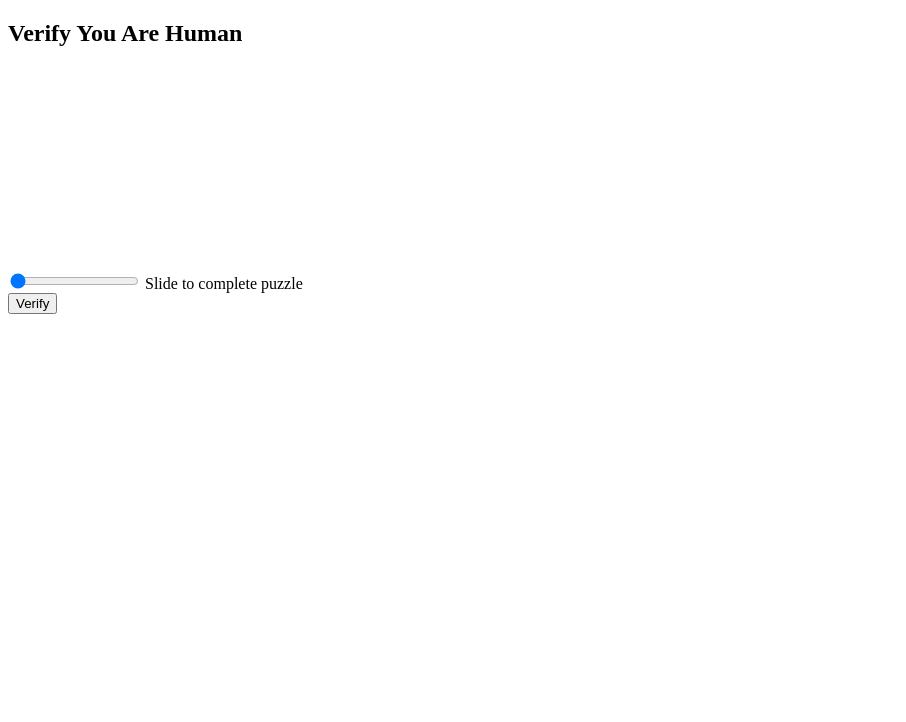
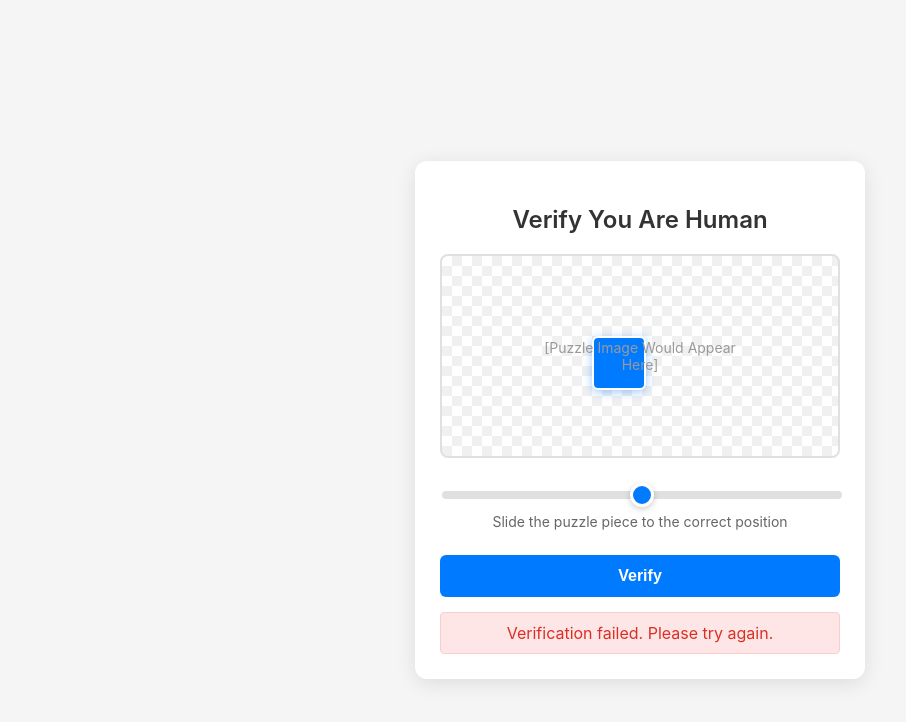
Before and after one commit to biology009/cloudflare-project, a website: page public/index.html in a window 1280 px wide. Both pictures are taken after a click on the button "Verify". Shown: the whole page, without its empty margins (0-906 px from the left). Drawn offline with Linux system fonts and the light colour scheme.

Commit message:
Update index.html

```diff
--- a/public/index.html
+++ b/public/index.html
@@ -3,134 +3,176 @@
 <head>
   <meta charset="UTF-8">
   <meta name="viewport" content="width=device-width, initial-scale=1.0">
-  <title>Slider CAPTCHA</title>
-  <link rel="stylesheet" href="style.css">
+  <title>Slider CAPTCHA Demo</title>
+  <style>
+    body {
+      font-family: -apple-system, BlinkMacSystemFont, 'Segoe UI', Roboto, sans-serif;
+      background: #f5f5f5;
+      margin: 0;
+      padding: 20px;
+      display: flex;
+      justify-content: center;
+      align-items: center;
+      min-height: 100vh;
+    }
+
+    .captcha-container {
+      background: white;
+      padding: 25px;
+      border-radius: 12px;
+      box-shadow: 0 4px 20px rgba(0, 0, 0, 0.1);
+      text-align: center;
+      max-width: 400px;
+      width: 100%;
+    }
+
+    h2 {
+      color: #333;
+      margin-bottom: 20px;
+      font-weight: 600;
+    }
+
+    .image-container {
+      position: relative;
+      margin-bottom: 20px;
+      border: 2px solid #e0e0e0;
+      border-radius: 8px;
+      overflow: hidden;
+      height: 200px;
+      background: linear-gradient(45deg, #f0f0f0 25%, transparent 25%,
+                                transparent 75%, #f0f0f0 75%),
+                 linear-gradient(45deg, #f0f0f0 25%, transparent 25%,
+                                transparent 75%, #f0f0f0 75%);
+      background-size: 20px 20px;
+      background-position: 0 0, 10px 10px;
+    }
+
+    .puzzle-image {
+      width: 100%;
+      height: 100%;
+      object-fit: cover;
+      opacity: 0.8;
+    }
+
+    .missing-piece {
+      position: absolute;
+      width: 50px;
+      height: 50px;
+      background: #007bff;
+      border: 2px solid white;
+      border-radius: 6px;
+      top: 80px;
+      left: 150px;
+      box-shadow: 0 2px 10px rgba(0, 123, 255, 0.4);
+    }
+
+    .slider-container {
+      margin: 25px 0;
+    }
+
+    .slider {
+      width: 100%;
+      height: 8px;
+      border-radius: 4px;
+      background: #e0e0e0;
+      outline: none;
+      -webkit-appearance: none;
+    }
+
+    .slider::-webkit-slider-thumb {
+      -webkit-appearance: none;
+      width: 24px;
+      height: 24px;
+      border-radius: 50%;
+      background: #007bff;
+      cursor: pointer;
+      box-shadow: 0 2px 6px rgba(0, 0, 0, 0.2);
+      border: 3px solid white;
+    }
+
+    .slider-label {
+      display: block;
+      margin-top: 10px;
+      color: #666;
+      font-size: 14px;
+    }
+
+    .verify-btn {
+      background: #007bff;
+      color: white;
+      border: none;
+      padding: 12px 30px;
+      border-radius: 6px;
+      font-size: 16px;
+      font-weight: 600;
+      cursor: pointer;
+      transition: background 0.2s;
+      width: 100%;
+    }
+
+    .verify-btn:hover {
+      background: #0056b3;
+    }
+
+    .status {
+      margin-top: 15px;
+      padding: 10px;
+      border-radius: 4px;
+      display: none;
+    }
+
+    .error {
+      background: #ffe6e6;
+      color: #d93025;
+      border: 1px solid #ffcccc;
+    }
+  </style>
 </head>
 <body>
-  <div class="container">
+  <div class="captcha-container">
     <h2>Verify You Are Human</h2>
-    <div class="captcha-container">
-      <div class="canvas-wrapper">
-        <canvas id="bgCanvas" width="300" height="200"></canvas>
-        <canvas id="pieceCanvas" class="puzzle-piece"></canvas>
+
+    <div class="image-container">
+      <!-- This would be your actual image -->
+      <div class="missing-piece"></div>
+      <div style="position: absolute; top: 50%; left: 50%; transform: translate(-50%, -50%);
+                 color: #999; font-size: 14px;">
+        [Puzzle Image Would Appear Here]
       </div>
-      <div class="slider-container">
-        <input type="range" min="0" max="250" value="0" id="sliderInput">
-        <span class="slider-label">Slide to complete puzzle</span>
-      </div>
-      <button id="verifyBtn">Verify</button>
-      <div id="errorMsg" class="error-message" style="display: none;"></div>
+    </div>
+
+    <div class="slider-container">
+      <input type="range" class="slider" min="0" max="250" value="125">
+      <span class="slider-label">Slide the puzzle piece to the correct position</span>
+    </div>
+
+    <button class="verify-btn">Verify</button>
+
+    <div class="status error">
+      Verification failed. Please try again.
     </div>
   </div>
 
-  <!-- Configuration script - Worker will inject content here -->
-  <script id="captcha-config" type="application/json">
-    <!-- Worker will replace this content -->
-  </script>
+  <script>
+    // Simple demo functionality
+    document.querySelector('.verify-btn').addEventListener('click', function() {
+      const status = document.querySelector('.status');
+      status.style.display = 'block';
+      status.textContent = 'Verifying...';
+      status.className = 'status';
 
-  <script>
-    // Wait for the captcha config to be injected by the worker
-    document.addEventListener('DOMContentLoaded', function() {
-      const configScript = document.getElementById('captcha-config');
-      let captchaConfig;
-
-      try {
-        // Parse the JSON configuration injected by the worker
-        captchaConfig = JSON.parse(configScript.textContent);
-        console.log('CAPTCHA Config loaded:', captchaConfig);
-      } catch (e) {
-        showError('Failed to load CAPTCHA configuration');
-        console.error('Config parsing error:', e);
-        return;
-      }
-
-      const bgCanvas = document.getElementById("bgCanvas");
-      const pieceCanvas = document.getElementById("pieceCanvas");
-      const bgCtx = bgCanvas.getContext("2d");
-      const pieceCtx = pieceCanvas.getContext("2d");
-      const slider = document.getElementById("sliderInput");
-      const verifyBtn = document.getElementById("verifyBtn");
-      const errorMsg = document.getElementById("errorMsg");
-
-      let pieceX = 0;
-
-      const img = new Image();
-
-      // Handle image loading errors
-      img.onerror = function() {
-        showError('Failed to load CAPTCHA image');
-        console.error('Image loading failed:', captchaConfig.image);
-      };
-
-      img.onload = function() {
-        try {
-          // Draw background with missing piece
-          bgCtx.drawImage(img, 0, 0, 300, 200);
-          bgCtx.clearRect(captchaConfig.cutX, captchaConfig.cutY, captchaConfig.size, captchaConfig.size);
-
-          // Draw the puzzle piece
-          pieceCanvas.width = captchaConfig.size;
-          pieceCanvas.height = captchaConfig.size;
-          pieceCtx.drawImage(
-            img,
-            captchaConfig.cutX, captchaConfig.cutY, captchaConfig.size, captchaConfig.size,
-            0, 0, captchaConfig.size, captchaConfig.size
-          );
-
-          // Position piece vertically aligned
-          pieceCanvas.style.top = captchaConfig.cutY + "px";
-          pieceCanvas.style.left = "0px";
-
-          // Hide error message if shown
-          errorMsg.style.display = 'none';
-        } catch (e) {
-          showError('Error setting up CAPTCHA');
-          console.error('Canvas error:', e);
+      setTimeout(() => {
+        // Simulate random success/failure
+        if (Math.random() > 0.5) {
+          status.textContent = '✓ Verification successful! Redirecting...';
+          status.style.background = '#e6f4ea';
+          status.style.color = '#137333';
+          status.style.border = '1px solid #b6e6c9';
+        } else {
+          status.textContent = 'Verification failed. Please try again.';
+          status.className = 'status error';
         }
-      };
-
-      // Start loading the image
-      img.src = captchaConfig.image;
-
-      slider.addEventListener("input", (e) => {
-        pieceX = parseInt(e.target.value);
-        pieceCanvas.style.left = pieceX + "px";
-      });
-
-      verifyBtn.onclick = async () => {
-        try {
-          verifyBtn.disabled = true;
-          verifyBtn.textContent = 'Verifying...';
-
-          const res = await fetch("/verify-submit", {
-            method: "POST",
-            headers: { "Content-Type": "application/json" },
-            body: JSON.stringify({ token: captchaConfig.token, userX: pieceX })
-          });
-
-          const data = await res.json();
-          if (data.success) {
-            window.location.href = data.redirect;
-          } else {
-            showError(data.msg || 'Verification failed. Please try again.');
-            // Reset slider for another attempt
-            slider.value = 0;
-            pieceX = 0;
-            pieceCanvas.style.left = "0px";
-          }
-        } catch (error) {
-          showError('Network error. Please try again.');
-          console.error('Verification error:', error);
-        } finally {
-          verifyBtn.disabled = false;
-          verifyBtn.textContent = 'Verify';
-        }
-      };
-
-      function showError(message) {
-        errorMsg.textContent = message;
-        errorMsg.style.display = 'block';
-      }
+      }, 1000);
     });
   </script>
 </body>
```
